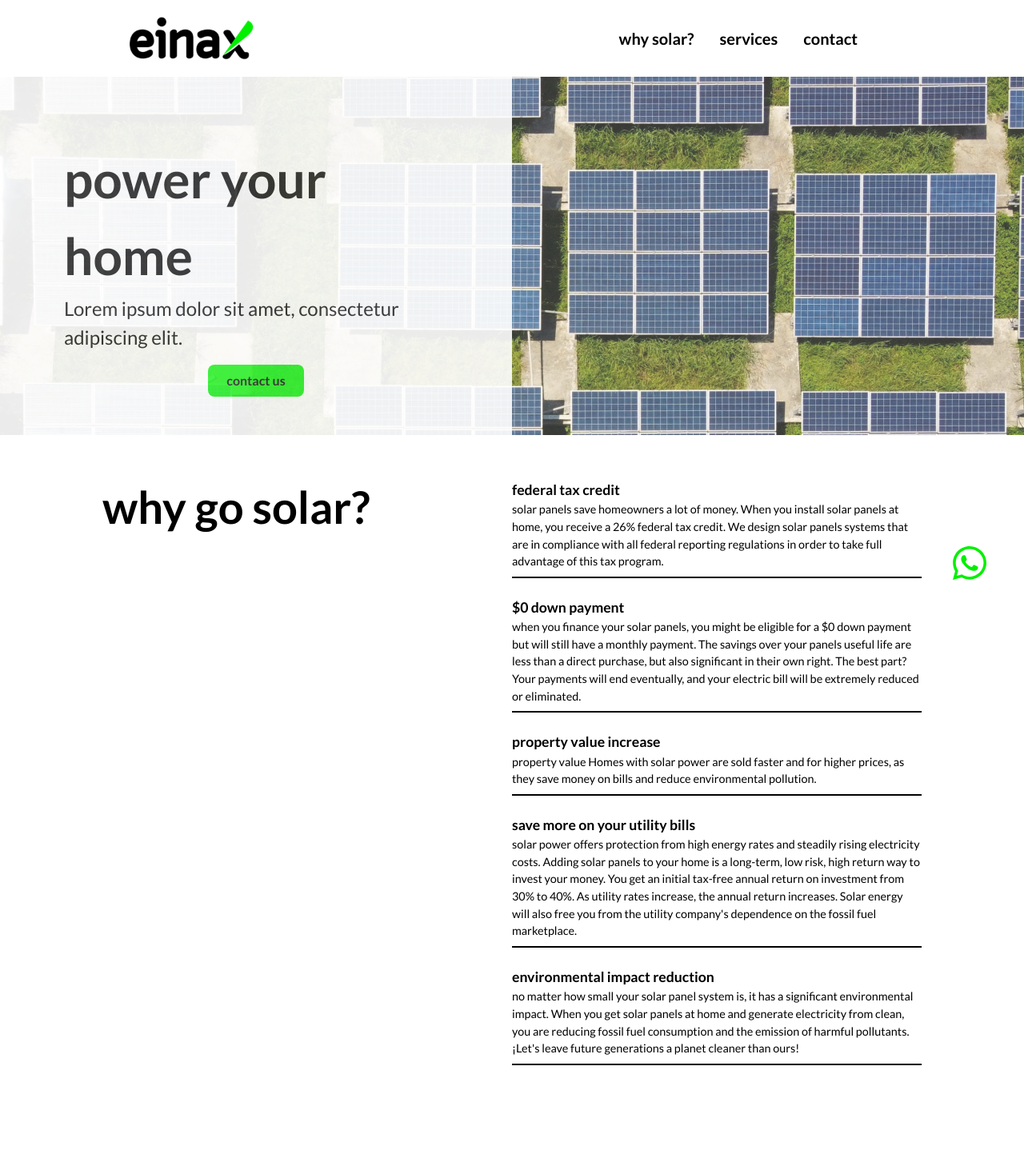
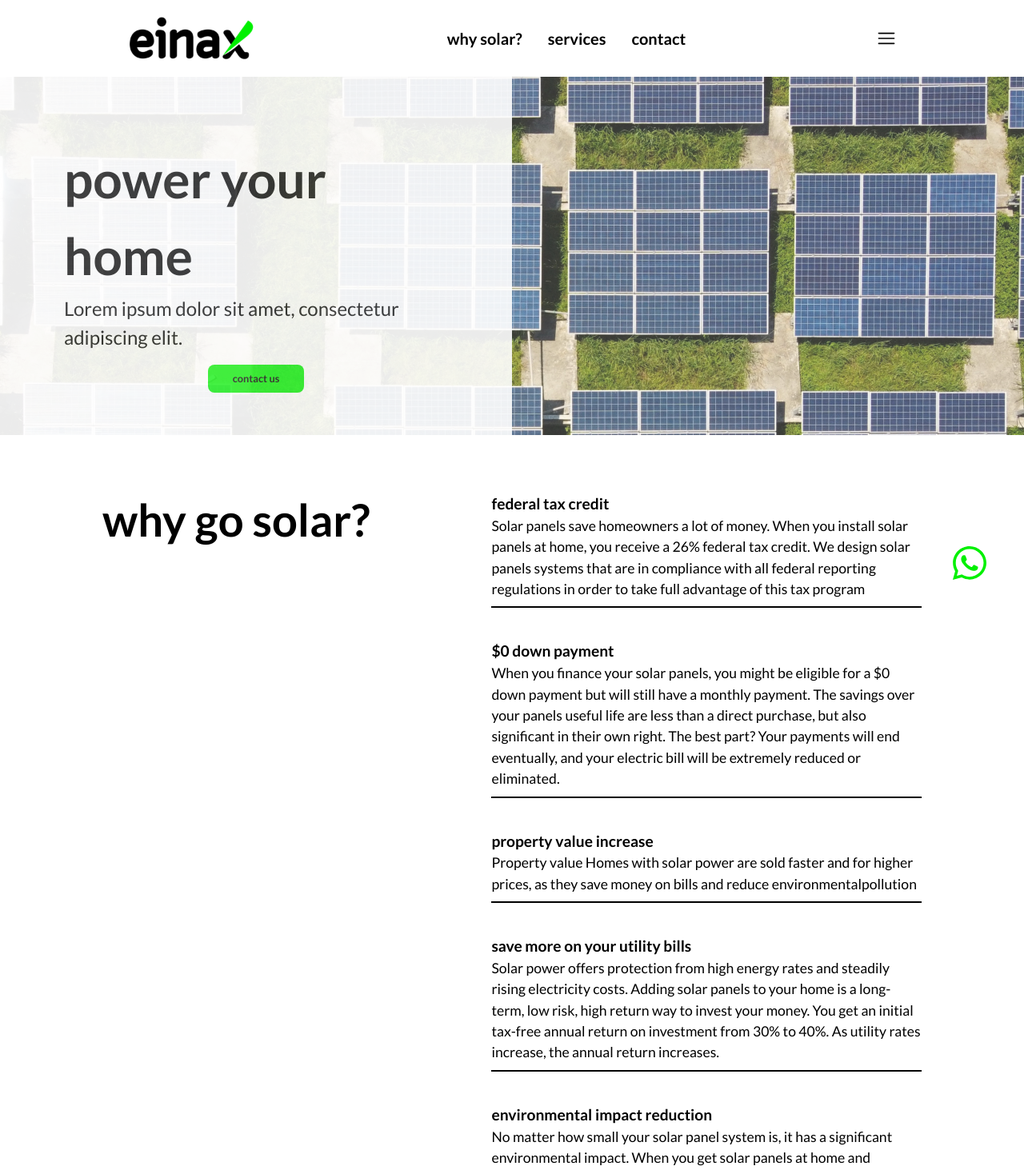
Before and after one commit to mlabato/einax, a React (Create React App) app: page / in a window 1280 px wide. Shown: the top 1463 px of the page at 80% size. Built offline with nearby package versions, Linux system fonts and the light colour scheme.

Commit message:
mobile mode added

```diff
--- a/src/sections/Footer.js
+++ b/src/sections/Footer.js
@@ -1,7 +1,7 @@
 const Footer = () => {
   return (
-    <section className="px-[8rem] py-[3rem] bg-black flex flex-row justify-between items-end">
-      <div className="text-[1rem] p-[1rem] text-white font-bold border-[#00F000] border-b-2 mb-[1rem]">
+    <section className="px-[2rem] notebook:px-[8rem] py-[1.5rem] notebook:py-[3rem] bg-black flex flex-col notebook:flex-row justify-between items-center notebook:items-end">
+      <div className="text-[.7rem] notebook:text-[1rem] p-[1rem] text-white font-bold border-[#00F000] border-b-2 mb-[1rem]">
 
         Einax LLC
         <br />
@@ -9,7 +9,7 @@ const Footer = () => {
         <br />
         Miami Beach Fl, 33139
       </div>
-      <div className="text-[1rem] text-white font-bold ">
+      <div className="text-[.6rem] notebook:text-[1rem] text-white font-bold ">
       Einax © 2023. All Rights Reserved.
       </div>
     </section>
--- a/src/sections/InfoContainer.js
+++ b/src/sections/InfoContainer.js
@@ -1,68 +1,49 @@
 const InfoContainer = () => {
+  const dataArray = [
+    {
+      title: "federal tax credit",
+      description:
+        "Solar panels save homeowners a lot of money. When you install solar panels at home, you receive a 26% federal tax credit. We design solar panels systems that are in compliance with all federal reporting regulations in order to take full advantage of this tax program",
+    },
+    {
+      title: "$0 down payment",
+      description:
+        " When you finance your solar panels, you might be eligible for a $0 down payment but will still have a monthly payment. The savings over your panels useful life are less than a direct purchase, but also significant in their own right. The best part? Your payments will end eventually, and your electric bill will be extremely reduced or eliminated.",
+    },
+    {
+      title: "property value increase",
+      description:
+        "Property value Homes with solar power are sold faster and for higher prices, as they save money on bills and reduce environmentalpollution",
+    },
+    {
+      title: "save more on your utility bills",
+      description:
+        "Solar power offers protection from high energy rates and steadily rising electricity costs. Adding solar panels to your home is a long-term, low risk, high return way to invest your money. You get an initial tax-free annual return on investment from 30% to 40%. As utility rates increase, the annual return increases.",
+    },
+    {
+      title: "environmental impact reduction",
+      description:
+        "No matter how small your solar panel system is, it has a significant environmental impact. When you get solar panels at home and generate electricity from clean, you are reducing fossil fuel consumption and the emission of harmful pollutants.",
+    },
+  ];
+
+  const dataMap = dataArray.map((data, i) => {
+    return (
+      <div className="py-[.5rem] border-black border-b-2 mb-[2rem]">
+        <p className="font-bold text-[1rem] notebook:text-[1.2rem]">{data.title}</p>
+        <p className="text-[.7rem] notebook:text-[1.1rem] ">{data.description}</p>
+      </div>
+    );
+  });
+
   return (
-    <article id="why-solar" className="px-[8rem] py-[3rem] flex flex-row justify-between items-start  ">
-      <div className="font-bold text-[3.5rem] w-1/2 ">
-        why go solar?
-      </div>
-
-      <div className="w-1/2 text-[1.1rem]  ">
-        <div className="py-[.5rem] border-[black] border-b-2 mb-[1rem]">
-          <p className="font-bold ">federal tax credit</p>
-          <p className="text-[.9rem] ">
-            solar panels save homeowners a lot of money. When you install solar
-            panels at home, you receive a 26% federal tax credit. We design
-            solar panels systems that are in compliance with all federal
-            reporting regulations in order to take full advantage of this tax
-            program.
-          </p>
-        </div>
-        <div className="py-[.5rem] border-black border-b-2 mb-[1rem]">
-          <p className="font-bold "> $0 down payment </p>
-          <p className="text-[.9rem] ">
-            when you finance your solar panels, you might be eligible for a $0
-            down payment but will still have a monthly payment. The savings over
-            your panels useful life are less than a direct purchase, but also
-            significant in their own right. The best part? Your payments will
-            end eventually, and your electric bill will be extremely reduced or
-            eliminated.
-          </p>
-        </div>
-        <div className="py-[.5rem] border-black border-b-2 mb-[1rem]">
-          <p className="font-bold ]">
-            property value increase{" "}
-          </p>
-          <p className="text-[.9rem] ">
-            property value Homes with solar power are sold faster and for higher
-            prices, as they save money on bills and reduce environmental
-            pollution.
-          </p>
-        </div>
-        <div className="py-[.5rem] border-black border-b-2 mb-[1rem]">
-          <p className="font-bold ">
-            save more on your utility bills{" "}
-          </p>
-          <p className="text-[.9rem] ">
-            solar power offers protection from high energy rates and steadily
-            rising electricity costs. Adding solar panels to your home is a
-            long-term, low risk, high return way to invest your money. You get
-            an initial tax-free annual return on investment from 30% to 40%. As
-            utility rates increase, the annual return increases. Solar energy
-            will also free you from the utility company's dependence on the
-            fossil fuel marketplace.
-          </p>
-        </div>
-        <div className="py-[.5rem] border-black border-b-2 mb-[1rem]">
-          <p className="font-bold ">
-            environmental impact reduction{" "}
-          </p>
-          <p className="text-[.9rem] ">
-            no matter how small your solar panel system is, it has a significant
-            environmental impact. When you get solar panels at home and generate
-            electricity from clean, you are reducing fossil fuel consumption and
-            the emission of harmful pollutants. ¡Let's leave future generations
-            a planet cleaner than ours!
-          </p>
-        </div>
+    <article
+      id="why-solar"
+      className="px-[3rem] notebook:px-[8rem] pt-[4rem] flex flex-col notebook:flex-row justify-between items-start  "
+    >
+      <div className="font-bold  text-[2rem] notebook:text-[3.5rem] notebook:w-1/2 ">why go solar?</div>
+      <div className="notebook:w-3/4 text-[1.1rem] notebook:ml-[8rem] ">
+        {dataMap}
       </div>
     </article>
   );
--- a/src/sections/IntroContainer.js
+++ b/src/sections/IntroContainer.js
@@ -1,16 +1,16 @@
 const IntroContainer = () => {
   return (
-    <section className="pt-[6rem]">
-      <article className="bg-intro  h-[28rem] opacity-80">
-        <div className="h-[30rem] w-1/2 bg-white opacity-90">
-          <div className="p-[5rem] ">
-            <p className="text-[4rem] font-bold"> power your home </p>
-            <p className="text-[1.5rem] ">
-              {" "}
+    <section className="pt-[3.5rem] notebook:pt-[6rem]">
+      <article className="bg-intro h-[12rem] notebook:h-[28rem] opacity-80">
+        <div className="h-[12rem] notebook:h-[30rem] w-[60%] notebook:w-1/2 bg-white opacity-90">
+          <div className="py-[3.5rem] px-[1rem] notebook:p-[5rem] ">
+            <p className="text-[1.5rem] notebook:text-[4rem] font-bold"> power your home </p>
+            <p className="text-[.8rem] notebook:text-[1.5rem] ">
+
               Lorem ipsum dolor sit amet, consectetur adipiscing elit.{" "}
             </p>
 
-            <div className="my-[1rem] mx-auto p-[.5rem] bg-[#00F000] rounded-lg w-1/4 text-center font-bold ">
+            <div className=" my-[1rem] text-[.8rem] mx-auto p-[.25rem] notebook:p-[.5rem] bg-[#00F000] rounded-lg w-1/2 notebook:w-1/4 text-center font-bold ">
               <a href="mailto:xxx@hotmail.com">contact us</a>
             </div>
           </div>
--- a/src/sections/Navbar.js
+++ b/src/sections/Navbar.js
@@ -1,6 +1,6 @@
 import { useState, useEffect } from "react";
-// import { RxHamburgerMenu } from "react-icons/rx";
-// import { AiOutlineClose } from "react-icons/ai";
+import { RxHamburgerMenu } from "react-icons/rx";
+import { AiOutlineClose } from "react-icons/ai";
 
 const Navbar = () => {
   const [prevScrollPos, setPrevScrollPos] = useState(0);
@@ -23,12 +23,12 @@ const Navbar = () => {
     return () => window.removeEventListener("scroll", handleScroll);
   });
 
-//   const [showNav, setShowNav] = useState(false);
+  const [showNav, setShowNav] = useState(false);
 
-  //   const navbarHandler = (e) => {
-  //     e.preventDefault();
-  //     setShowNav(!showNav);
-  //   };
+    const navbarHandler = (e) => {
+      e.preventDefault();
+      setShowNav(!showNav);
+    };
 
   const titles = [
     {
@@ -59,15 +59,35 @@ const Navbar = () => {
   });
 
   return (
-    <section className="relative ">
+    <section className=" ">
       <article
         className={`fixed  ${
-          visible ? "h-[6rem]" : "h-[4rem]"
-        } px-[10rem] bg-white w-full ease-out duration-300 flex flex-row items-center justify-between z-10`}
+          visible ? "h-[3.5rem] notebook:h-[6rem]" : "h-[2.5rem] notebook:h-[3rem]"
+        } px-[4rem] notebook:px-[10rem] bg-white w-full ease-out duration-300 flex flex-row items-center justify-between z-10`}
       >
-        <img src="/logo.svg" alt="" className="w-[10rem]" />
+        <img src="/logo.svg" alt="" className="w-[4rem] notebook:w-[10rem]" />
 
-        <ul className="flex flex-row px-[2rem]">{mappedTitles}</ul>
+        <ul className="hidden notebook:flex flex-row px-[2rem]">{mappedTitles}</ul>
+        <RxHamburgerMenu
+          className="text-black text-[1.5rem]"
+          onClick={navbarHandler}
+        />
+      </article>
+      <article
+        className={
+          !showNav
+            ? "fixed left-0 right-0 min-h-screen px--4- pt-8 space-y-4 bg-white text-black transform transition duration-300 translate-x-full"
+            : "fixed left-0 right-0 min-h-screen px--4- pt-8 space-y-4 bg-white text-black transform transition duration-300 translate-x-0 z-10"
+        }
+      >
+        <AiOutlineClose onClick={navbarHandler} className="text-[2rem] text-right  my-[2rem] font-bold text-gray-500 w-full "/>
+
+        <ul className="py-[5rem] text-center flex flex-col justify-center text-[1.5rem] font-light ">
+        {mappedTitles}
+
+
+<img src="/logo.svg" alt="" className="w-[4rem] mt-[10rem] mx-auto " />
+        </ul>
       </article>
     </section>
   );
--- a/src/sections/ServicesContainer.js
+++ b/src/sections/ServicesContainer.js
@@ -35,10 +35,10 @@ const ServicesContainer = () => {
   })
 
   return (
-    <section id="services" className="px-[5rem] py-[3rem]">
-      <div className="font-bold text-[3.5rem] pb-[3rem] text-center  ">our services</div>
+    <section id="services" className="px-[5rem] pt-[4rem]">
+      <div className="font-bold text-[2rem] notebook:text-[3.5rem] pb-[3rem] text-center  ">our services</div>
 
-      <article  className="flex flex-row items-center justify-center  ">
+      <article  className="flex flex-col notebook:flex-row items-center justify-center  ">
         {servicesMap}
       </article>
     </section>
--- a/src/ux/ContactIcons.js
+++ b/src/ux/ContactIcons.js
@@ -3,8 +3,8 @@ import { FaWhatsapp } from "react-icons/fa";
 
 const ContactIcons = () => {
     return(
-        <article className=" fixed text-[3rem]  right-10 bottom-10 text-[#00F000] ">
-          <a href="www.google.com" alt="" className="hover:text-[2.8rem]  ease-in-out duration-500 absolute bottom-[1rem]  right-[.25rem]"><FaWhatsapp className="my-[1rem]"/></a>
+        <article className=" fixed text-[2.5rem] notebook:text-[3rem]  right-10 bottom-10 text-[#00F000] ">
+          <a href="www.google.com" alt="" className="hover:text-[2.6rem] notebook:hover:text-[3.1rem] ease-in-out duration-500 absolute bottom-[1rem] -right-[2rem]  notebook:right-[.25rem]"><FaWhatsapp className="my-[1rem]"/></a>
 
         </article>
     )
--- a/src/ux/ServiceCard.js
+++ b/src/ux/ServiceCard.js
@@ -4,8 +4,8 @@ const ServiceCard = (props) => {
 
   return (
     <article className={cardClasses}>
-      <div className="w-0 group-hover:w-full ease-in-out  h-full group-hover:bg-black duration-300 flex items-end">
-        <p className="group-hover:hidden  font-bold ml-[1rem] py-[1rem] text-[1.8rem] text-white">
+      <div className="w-[10rem] group-hover:w-full ease-in-out  h-full group-hover:bg-black duration-300 flex items-end">
+        <p className="group-hover:hidden  font-bold ml-[2rem] py-[1rem] text-[1.8rem] text-white cursor-pointer">
           {props.title}
         </p>
         <p className="hidden group-hover:block  text-white font-semibold text-[1rem] p-[2rem]">
```
Also changed, not shown: src/sections/ContactContainer.js (+6 -6 lines).
